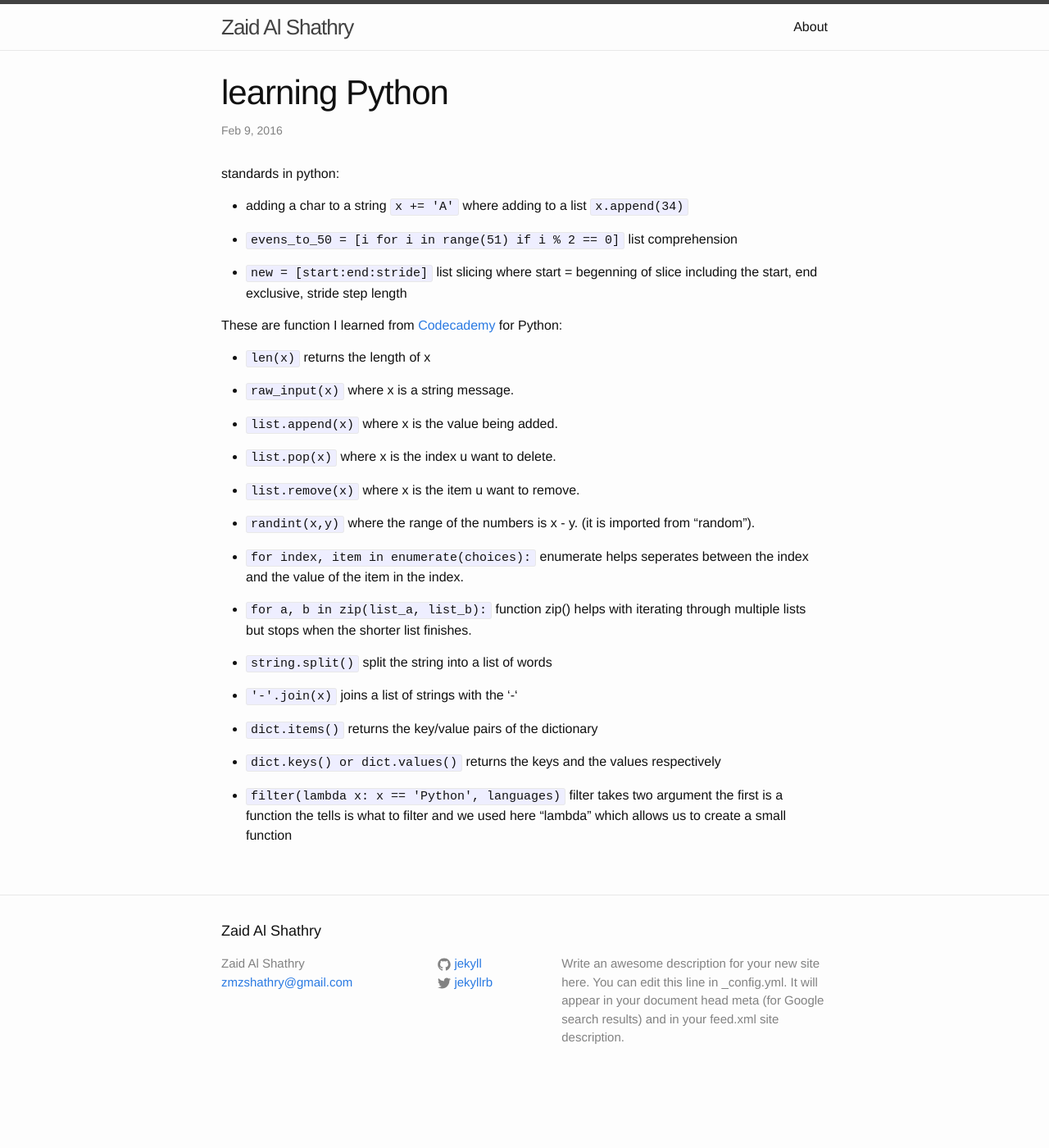
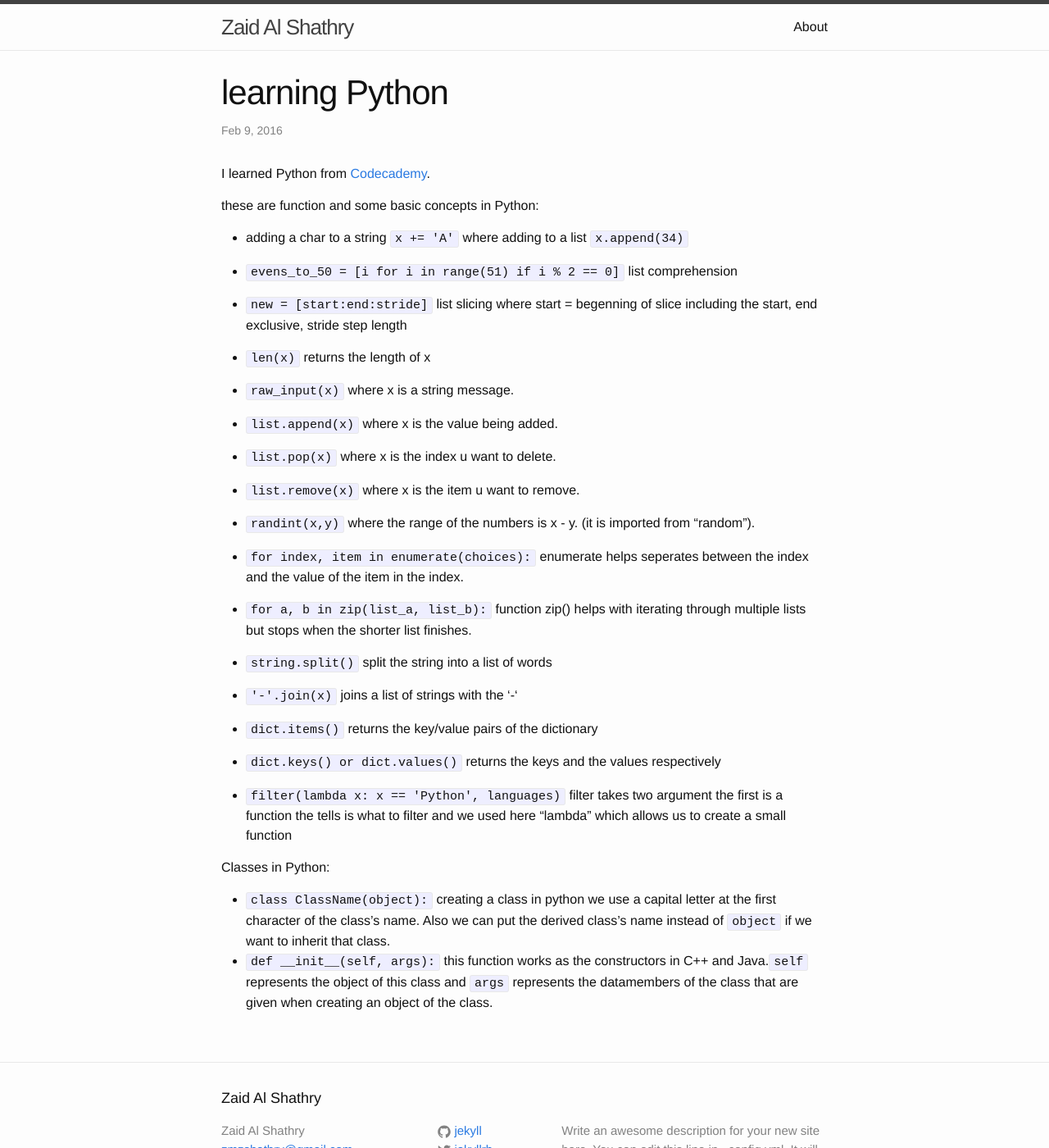
Before and after one commit to zaidmsh/zaid.github.io, a Jekyll site: the page built from _posts/2016-02-10-PthonFun.markdown, in a window 1280 px wide and 1400 px high. Shown: the whole window at 82% size. Built offline with Jekyll 4.4.1, drawn with Linux system fonts in a browser that asks for light colours.

Commit message:
adding concepts of the classes in python

````diff
--- a/_posts/2016-02-10-PthonFun.markdown
+++ b/_posts/2016-02-10-PthonFun.markdown
@@ -4,15 +4,15 @@ title:  "learning Python"
 date:   2016-02-10 1:20:00 +0300
 categories: jekyll update
 ---
-standards in python:
+I learned Python from [Codecademy][code-cademy].
+
+these are function and some basic concepts in Python:
 
 - adding a char to a string ```x += 'A'``` where adding to a list ``` x.append(34)```
 
 - ```evens_to_50 = [i for i in range(51) if i % 2 == 0]``` list comprehension
 
 - ```new = [start:end:stride]``` list slicing where start = begenning of slice including the start, end exclusive, stride step length
-
-These are function I learned from [Codecademy][code-cademy] for Python:
 
 - ```len(x)``` returns the length of x
 
@@ -41,4 +41,9 @@ These are function I learned from [Codecademy][code-cademy] for Python:
 - ```filter(lambda x: x == 'Python', languages)``` filter takes two argument the first is a function the tells is what to filter and we used here "lambda" which allows us to create a small function
 
 
+Classes in Python:
+
+- ```class ClassName(object):``` creating a class in python we use a capital letter at the first character of the class's name. Also we can put the derived class's name instead of ```object``` if we want to inherit that class.
+- ```def __init__(self, args):``` this function works as the constructors in C++ and Java.```self``` represents the object of this class and ```args``` represents the datamembers of the class that are given when creating an object of the class.
+
 [code-cademy]: https://www.codecademy.com
````
